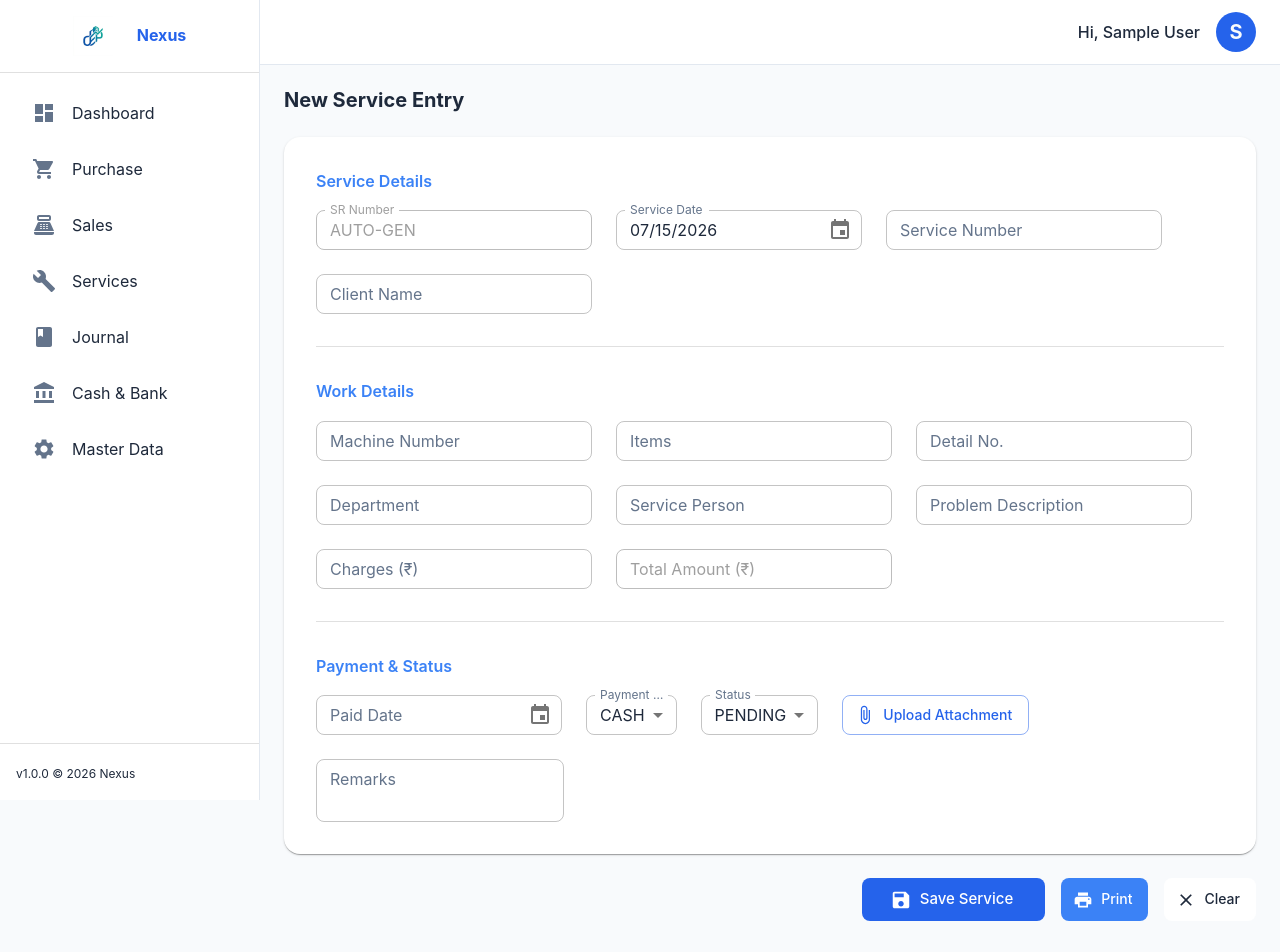
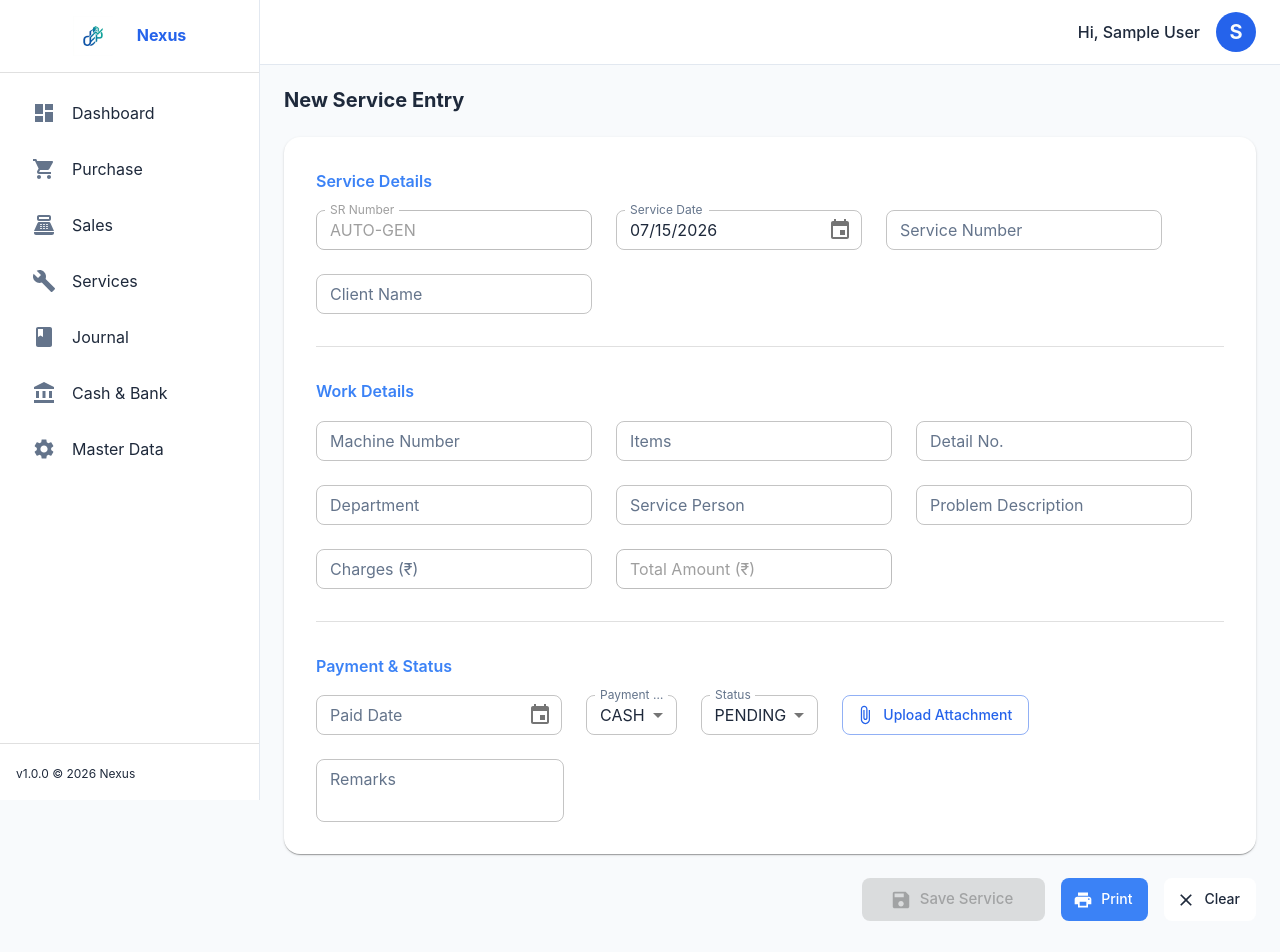
Before and after one commit to Meet4593/Office-ERP, a React (Vite) app in the folder frontend/: page /services/new in a window 1280 px wide. Shown: the top 952 px of the page. Built offline with nearby package versions, Linux system fonts and the light colour scheme; sample sign-in values are in the browser's storage.

Commit message:
fix: enforce UI save button permissions on all entry pages and auto-assign department in backend for employees

```diff
--- a/frontend/src/pages/JournalEntry.jsx
+++ b/frontend/src/pages/JournalEntry.jsx
@@ -29,6 +29,11 @@ export default function JournalEntry() {
   ]);
 
   const [toast, setToast] = useState({ open: false, message: '', severity: 'success' });
+
+  const user = JSON.parse(localStorage.getItem('user') || '{}');
+  const userRole = user.role;
+  const userPerms = user.permissions || [];
+  const canSave = userRole === 'ADMIN' || userPerms.includes(id ? 'EDIT' : 'ADD');
 
   useEffect(() => {
     if (id) {
@@ -287,7 +292,7 @@ export default function JournalEntry() {
       </Paper>
 
       <Box sx={{ display: 'flex', justifyContent: 'flex-end', gap: 2, mt: 3, mb: 4 }}>
-        <Button variant="contained" color="primary" size="large" startIcon={<SaveIcon />} onClick={handleSave} sx={{ px: 4 }}>
+        <Button variant="contained" color="primary" size="large" startIcon={<SaveIcon />} onClick={handleSave} sx={{ px: 4 }} disabled={!canSave}>
           {id ? 'Update Entry' : 'Save Entry'}
         </Button>
         <Button variant="contained" color="inherit" startIcon={<ClearIcon />} sx={{ bgcolor: 'white', color: 'text.primary', '&:hover': { bgcolor: 'grey.100' } }} onClick={handleClear}>
--- a/frontend/src/pages/SalesEntry.jsx
+++ b/frontend/src/pages/SalesEntry.jsx
@@ -29,6 +29,11 @@ export default function SalesEntry() {
   });
 
   const [toast, setToast] = useState({ open: false, message: '', severity: 'success' });
+
+  const user = JSON.parse(localStorage.getItem('user') || '{}');
+  const userRole = user.role;
+  const userPerms = user.permissions || [];
+  const canSave = userRole === 'ADMIN' || userPerms.includes(id ? 'EDIT' : 'ADD');
 
   useEffect(() => {
     if (id) {
@@ -198,7 +203,7 @@ export default function SalesEntry() {
       </Paper>
 
       <Box sx={{ display: 'flex', justifyContent: 'flex-end', gap: 2, mt: 3, mb: 4 }}>
-        <Button variant="contained" color="secondary" size="large" startIcon={<SaveIcon />} onClick={handleSave} sx={{ px: 4 }}>
+        <Button variant="contained" color="secondary" size="large" startIcon={<SaveIcon />} onClick={handleSave} sx={{ px: 4 }} disabled={!canSave}>
           Save Sale
         </Button>
         <Button variant="contained" color="info" startIcon={<PrintIcon />} onClick={handlePrint}>
--- a/frontend/src/pages/ServiceEntry.jsx
+++ b/frontend/src/pages/ServiceEntry.jsx
@@ -29,6 +29,18 @@ export default function ServiceEntry() {
   });
 
   const [toast, setToast] = useState({ open: false, message: '', severity: 'success' });
+
+  const user = JSON.parse(localStorage.getItem('user') || '{}');
+  const userRole = user.role;
+  const userDept = user.department;
+  const userPerms = user.permissions || [];
+  const canSave = userRole === 'ADMIN' || userPerms.includes(id ? 'EDIT' : 'ADD');
+
+  useEffect(() => {
+    if (userRole !== 'ADMIN' && userDept && !id) {
+      setFormData(prev => ({ ...prev, department: userDept }));
+    }
+  }, [userRole, userDept, id]);
 
   useEffect(() => {
     if (id) {
@@ -140,7 +152,14 @@ export default function ServiceEntry() {
             <TextField fullWidth label="Detail No." value={formData.detailNumber || ''} onChange={handleChange('detailNumber')} size="small" />
           </Grid>
           <Grid item xs={12} sm={6} md={3}>
-            <TextField fullWidth label="Department" value={formData.department || ''} onChange={handleChange('department')} size="small" />
+            <TextField
+              fullWidth
+              label="Department"
+              value={formData.department || ''}
+              onChange={handleChange('department')}
+              size="small"
+              disabled={userRole !== 'ADMIN' && !!userDept}
+            />
           </Grid>
           <Grid item xs={12} sm={6} md={3}>
             <TextField fullWidth label="Service Person" value={formData.servicePerson || ''} onChange={handleChange('servicePerson')} size="small" />
@@ -201,7 +220,7 @@ export default function ServiceEntry() {
       </Paper>
 
       <Box sx={{ display: 'flex', justifyContent: 'flex-end', gap: 2, mt: 3, mb: 4 }}>
-        <Button variant="contained" color="primary" size="large" startIcon={<SaveIcon />} onClick={handleSave} sx={{ px: 4 }}>
+        <Button variant="contained" color="secondary" size="large" startIcon={<SaveIcon />} onClick={handleSave} sx={{ px: 4 }} disabled={!canSave}>
           Save Service
         </Button>
         <Button variant="contained" color="info" startIcon={<PrintIcon />} onClick={handlePrint}>
--- a/frontend/src/pages/VoucherEntry.jsx
+++ b/frontend/src/pages/VoucherEntry.jsx
@@ -29,6 +29,11 @@ export default function VoucherEntry() {
   });
 
   const [toast, setToast] = useState({ open: false, message: '', severity: 'success' });
+
+  const user = JSON.parse(localStorage.getItem('user') || '{}');
+  const userRole = user.role;
+  const userPerms = user.permissions || [];
+  const canSave = userRole === 'ADMIN' || userPerms.includes(id ? 'EDIT' : 'ADD');
 
   useEffect(() => {
     if (id) {
@@ -216,7 +221,7 @@ export default function VoucherEntry() {
       </Paper>
 
       <Box sx={{ display: 'flex', justifyContent: 'flex-end', gap: 2, mt: 3, mb: 4 }}>
-        <Button variant="contained" color="primary" size="large" startIcon={<SaveIcon />} onClick={handleSave} sx={{ px: 4 }}>
+        <Button variant="contained" color="primary" size="large" startIcon={<SaveIcon />} onClick={handleSave} sx={{ px: 4 }} disabled={!canSave}>
           {id ? 'Update Entry' : 'Save Entry'}
         </Button>
         <Button variant="contained" color="inherit" startIcon={<ClearIcon />} sx={{ bgcolor: 'white', color: 'text.primary', '&:hover': { bgcolor: 'grey.100' } }} onClick={handleClear}>
```
Also changed, not shown: 1 other file (tests, documents, lock files or other folders).
